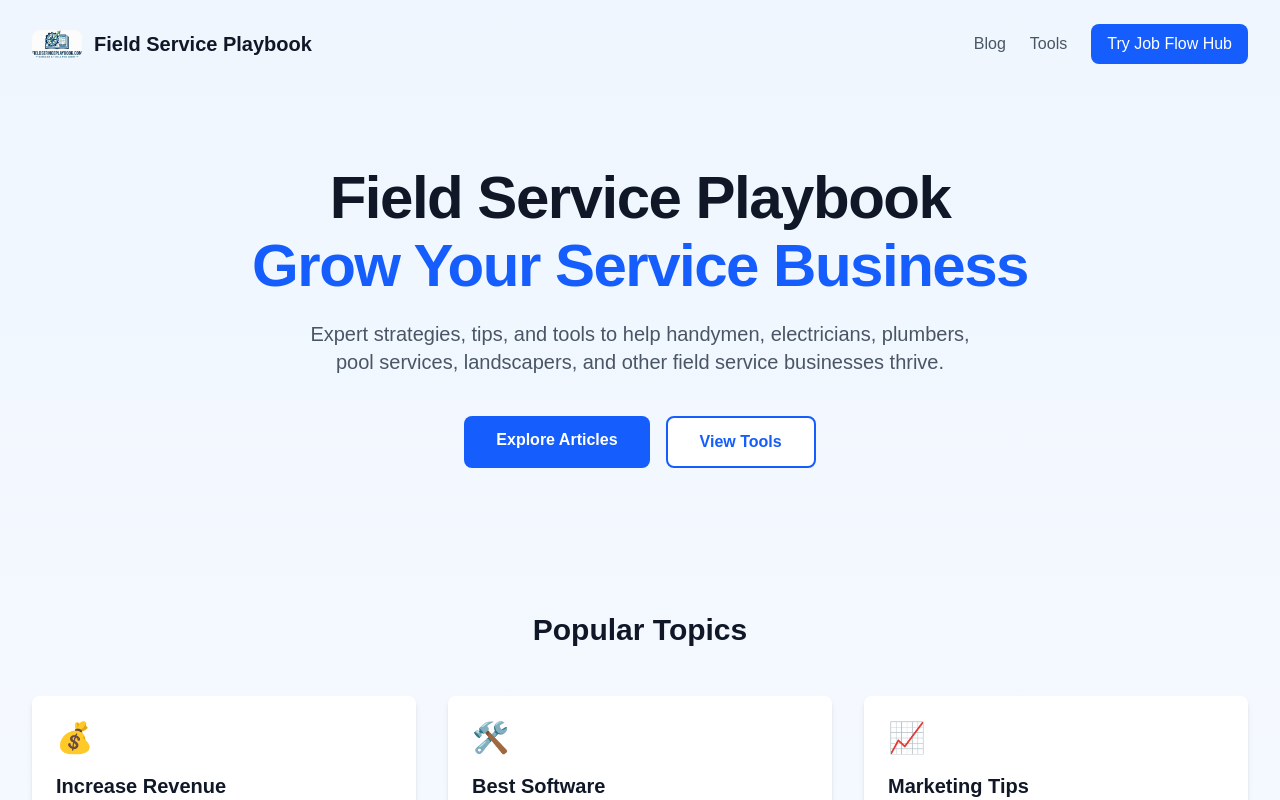
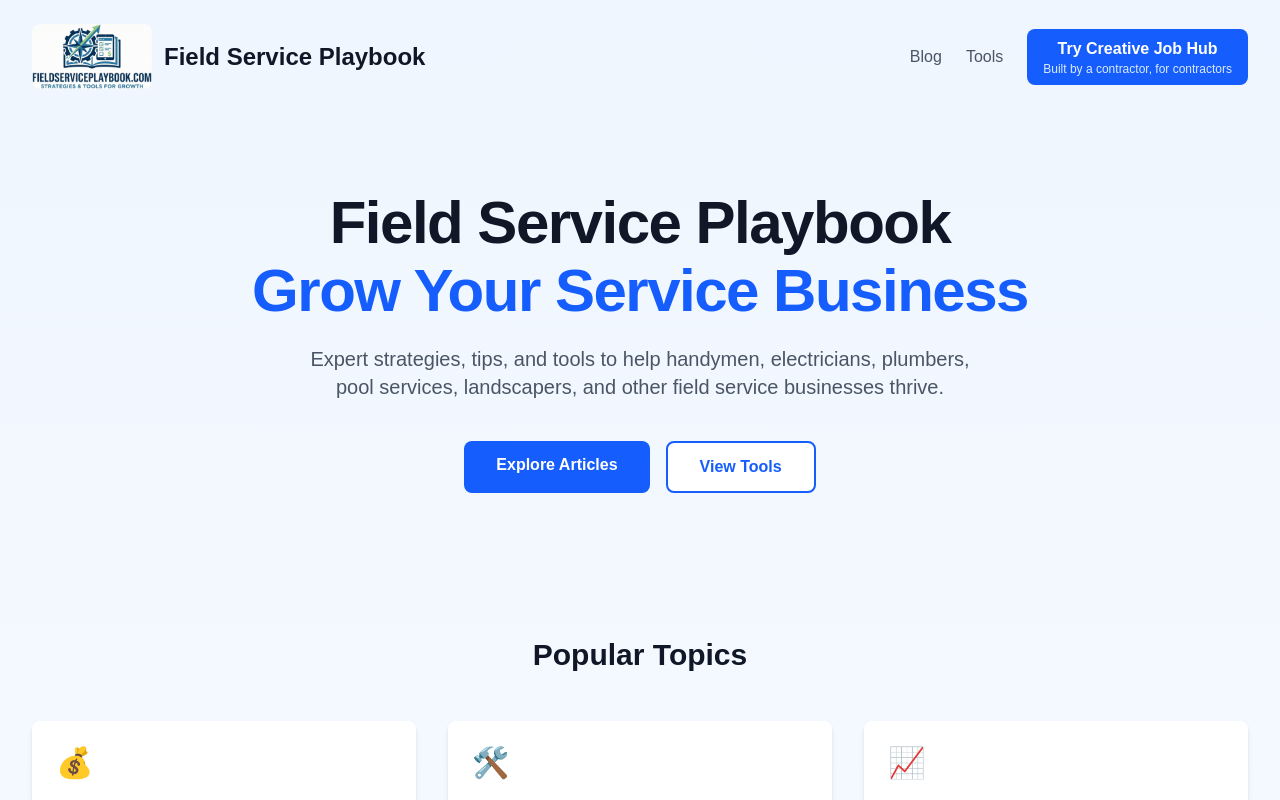
Before and after one commit to thejdmckinney/field-service-playbook-site, a Next.js app: page / in a window 1280 px wide. Shown: the top 800 px of the page. Built offline with nearby package versions, Linux system fonts and the light colour scheme.

Commit message:
Increase logo size across all pages and update CTA button

```diff
--- a/src/app/blog/[slug]/page.tsx
+++ b/src/app/blog/[slug]/page.tsx
@@ -87,8 +87,8 @@ export default async function BlogPost({ params }: { params: Promise<{ slug: str
             <Image
               src="/field-service-playbook-logo.jpg"
               alt="Field Service Playbook"
-              width={40}
-              height={40}
+              width={80}
+              height={80}
               className="rounded-lg"
             />
           </Link>
--- a/src/app/blog/page.tsx
+++ b/src/app/blog/page.tsx
@@ -30,8 +30,8 @@ export default async function BlogPage() {
               <Image
                 src="/field-service-playbook-logo.jpg"
                 alt="Field Service Playbook Logo"
-                width={60}
-                height={60}
+                width={100}
+                height={100}
                 className="rounded-lg"
               />
             </Link>
--- a/src/app/page.tsx
+++ b/src/app/page.tsx
@@ -12,21 +12,22 @@ export default function Home() {
             <Image
               src="/field-service-playbook-logo.jpg"
               alt="Field Service Playbook Logo"
-              width={50}
-              height={50}
+              width={120}
+              height={120}
               className="rounded-lg"
             />
-            <span className="text-xl font-bold text-gray-900">Field Service Playbook</span>
+            <span className="text-2xl font-bold text-gray-900">Field Service Playbook</span>
           </Link>
           <nav className="hidden md:flex items-center gap-6">
             <Link href="/blog" className="text-gray-600 hover:text-blue-600 transition">Blog</Link>
             <Link href="/tools" className="text-gray-600 hover:text-blue-600 transition">Tools</Link>
             <Link
               href="https://creativejobhub.com"
-              className="px-4 py-2 bg-blue-600 text-white rounded-lg hover:bg-blue-700 transition"
+              className="flex flex-col items-center px-4 py-2 bg-blue-600 text-white rounded-lg hover:bg-blue-700 transition"
               target="_blank"
             >
-              Try Job Flow Hub
+              <span className="font-semibold">Try Creative Job Hub</span>
+              <span className="text-xs text-blue-100">Built by a contractor, for contractors</span>
             </Link>
           </nav>
         </div>
```
